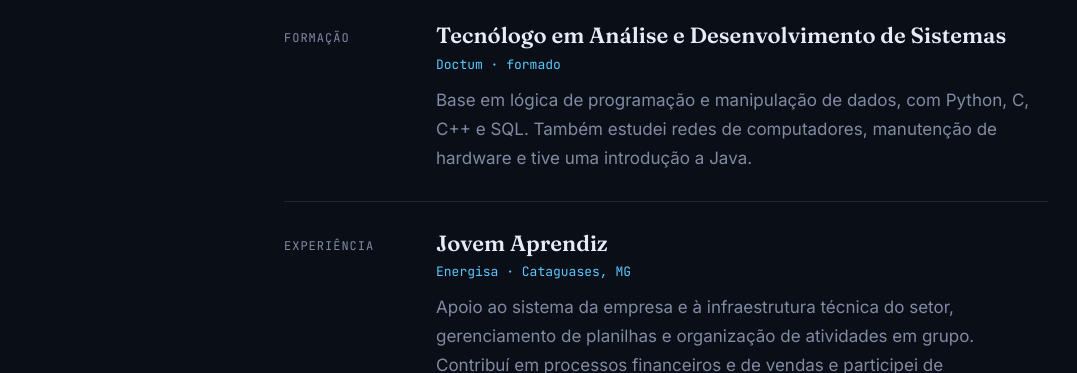
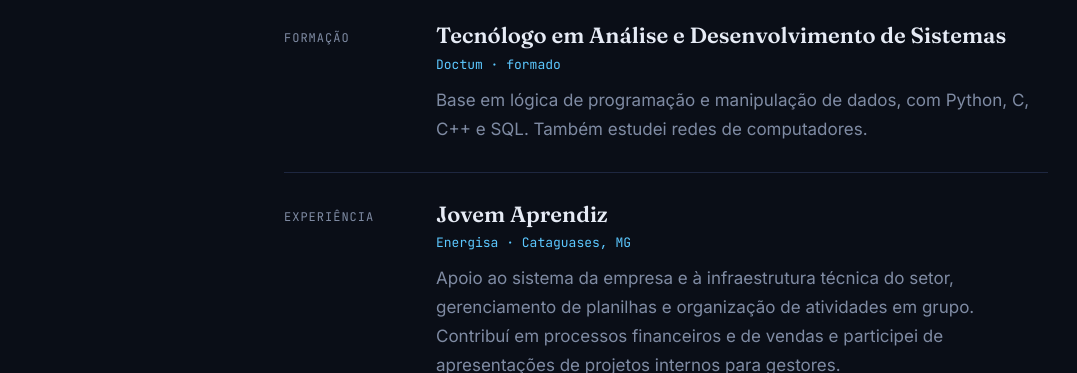
Before and after one commit to YuriSilvaaa/Portfolio-Pessoal, a plain HTML site: page index.html in a window 1280 px wide. Shown: the part 772-1145 px from the top of the page, without its empty margins (100-1177 px from the left). Drawn offline with Linux system fonts and the light colour scheme.

Commit message:
Simplifica a formação: mantém só redes de computadores

```diff
--- a/index.html
+++ b/index.html
@@ -74,7 +74,7 @@
           <div>
             <h3>Tecnólogo em Análise e Desenvolvimento de Sistemas</h3>
             <p class="meta">Doctum · formado</p>
-            <p>Base em lógica de programação e manipulação de dados, com Python, C, C++ e SQL. Também estudei redes de computadores, manutenção de hardware e tive uma introdução a Java.</p>
+            <p>Base em lógica de programação e manipulação de dados, com Python, C, C++ e SQL. Também estudei redes de computadores.</p>
           </div>
         </li>
 
```
Also changed, not shown: docs/preview.jpg, 1 other file.
